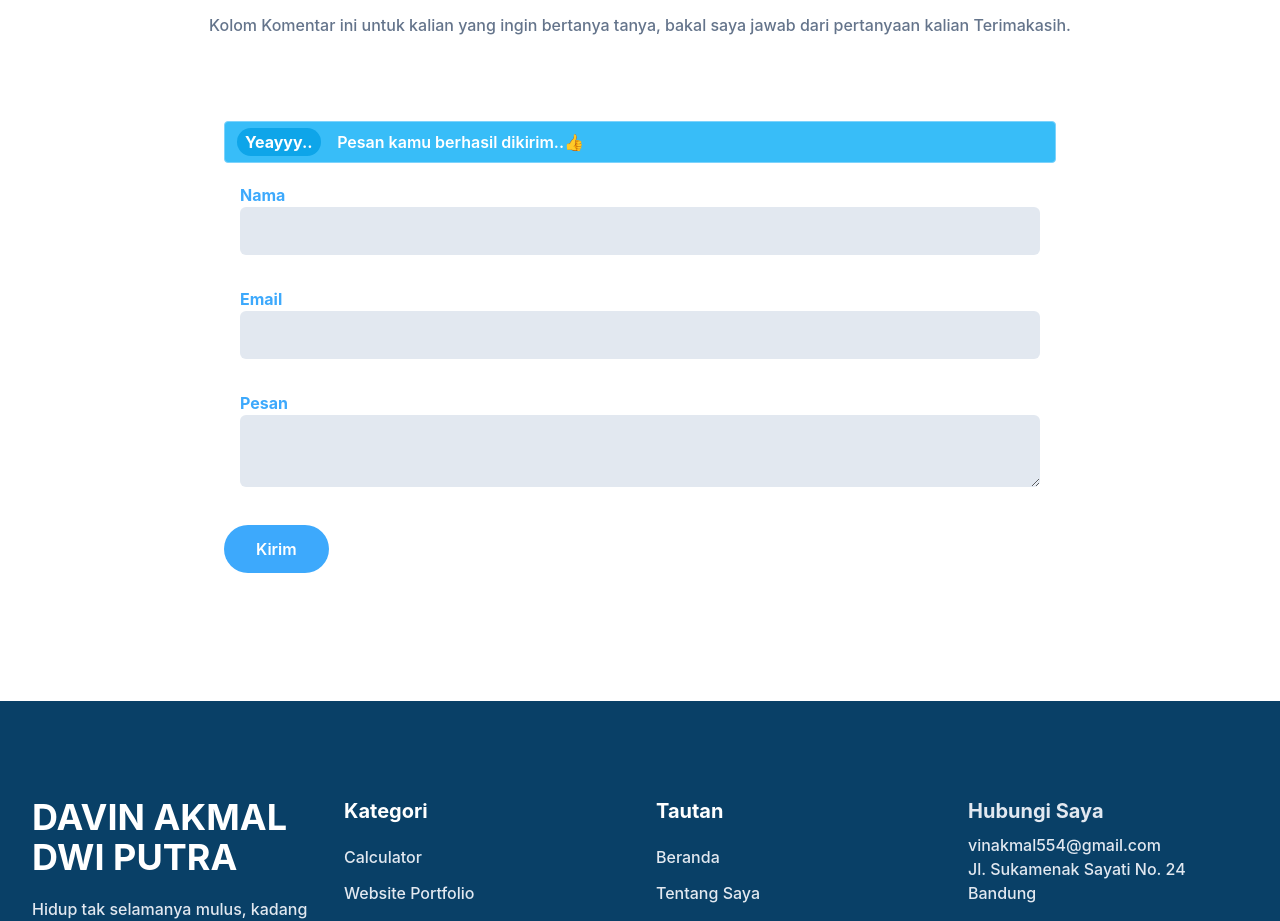
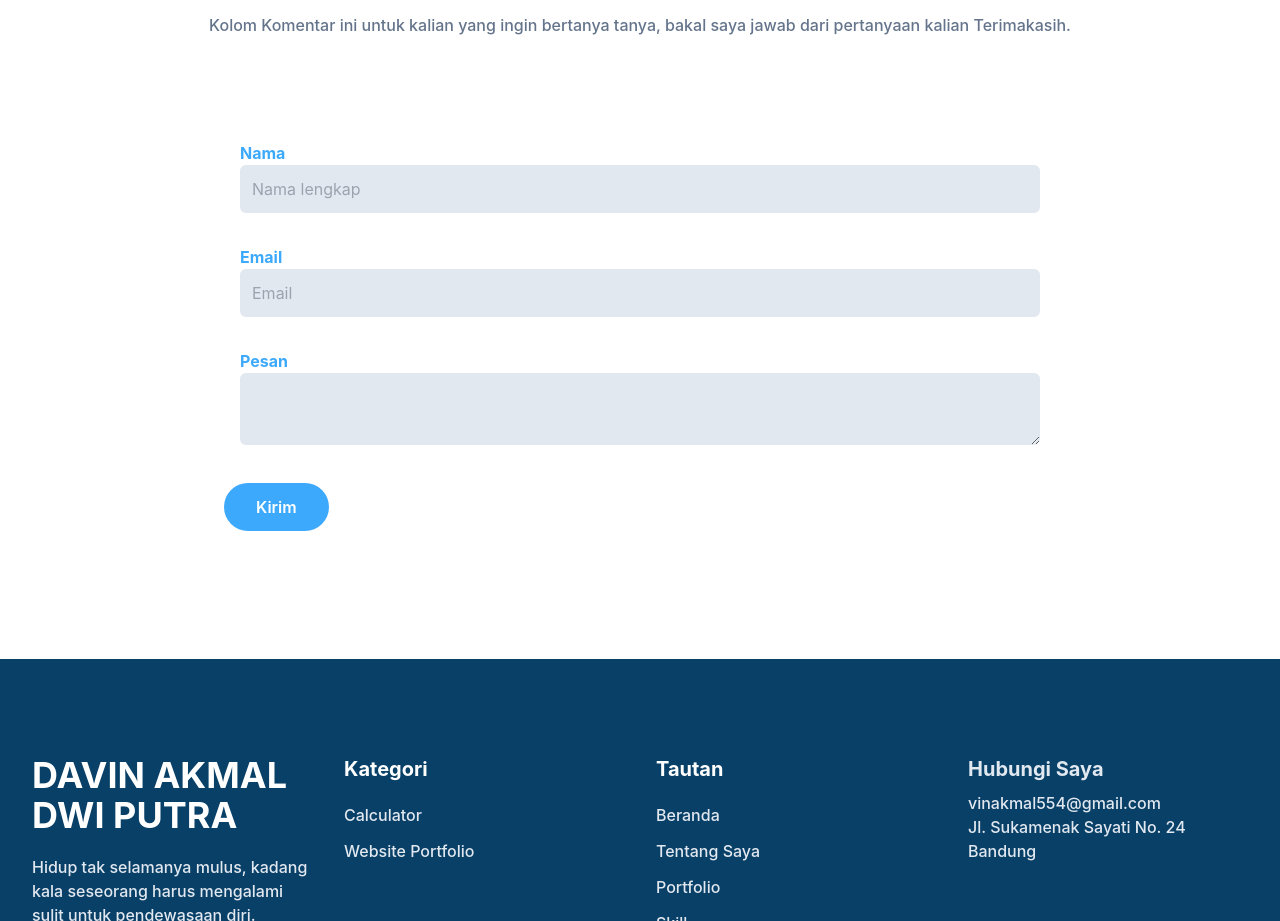
Before and after one commit to vinakmal5311/portfolio, a website: page index.html in a window 1280 px wide. Shown: the part 2831-3752 px from the top of the page. Drawn offline with Linux system fonts and the light colour scheme.

Commit message:
perbiki alert

```diff
--- a/index.html
+++ b/index.html
@@ -231,7 +231,7 @@
 
 
             <div class="w-full lg:w-2/3 lg:mx-auto pt-5">
-                <div class="my-alert bg-sky-400 border border-sky-300 text-white px-3 py-2 rounded relative" role="alert">
+                <div class="my-alert hidden bg-sky-400 border border-sky-300 text-white px-3 py-2 rounded relative" role="alert">
                   <span class=" rounded-full bg-sky-500 px-2 py-1 font-bold mr-3">Yeayyy..</span>
                   <span class="font-semibold mr-2 text-left flex-auto">Pesan kamu berhasil dikirim..👍</span>
                 </div>
@@ -242,15 +242,15 @@
                 <div class="w-full lg:w-2/3 lg:mx-auto pt-5">
                     <div class="w-full px-4 mb-8">
                         <label for="nama" class="text-base text-biru font-bold ">Nama</label>
-                        <input type="text" id="nama" name="nama" class="w-full bg-slate-200 text-black p-3 rounded-md focus:outline-none focus:ring-1 focus:border-biru ">
+                        <input type="text" id="nama" name="nama" class="w-full bg-slate-200 text-black p-3 rounded-md focus:outline-none focus:ring-1 focus:border-biru " required placeholder="Nama lengkap">
                     </div>
                     <div class="w-full px-4 mb-8">
                         <label for="email" class="text-base text-biru font-bold ">Email</label>
-                        <input type="email" id="nama" name="email" class="w-full bg-slate-200 text-black p-3 rounded-md focus:outline-none focus:ring-1 focus:border-biru">
+                        <input type="email" id="nama" name="email" class="w-full bg-slate-200 text-black p-3 rounded-md focus:outline-none focus:ring-1 focus:border-biru" placeholder="Email" required>
                     </div>
                     <div class="w-full px-4 mb-8">
                         <label for="pesan" class="text-base text-biru font-bold ">Pesan</label>
-                        <textarea type="text" name="pesan" class="w-full bg-slate-200 text-black p-3 rounded-md focus:outline-none focus:ring-1 focus:border-biru ">
+                        <textarea type="text" name="pesan" class="w-full bg-slate-200 text-black p-3 rounded-md focus:outline-none focus:ring-1 focus:border-biru " required >
                         </textarea>
                     </div>
 
```
Also changed, not shown: dist/output.css.
